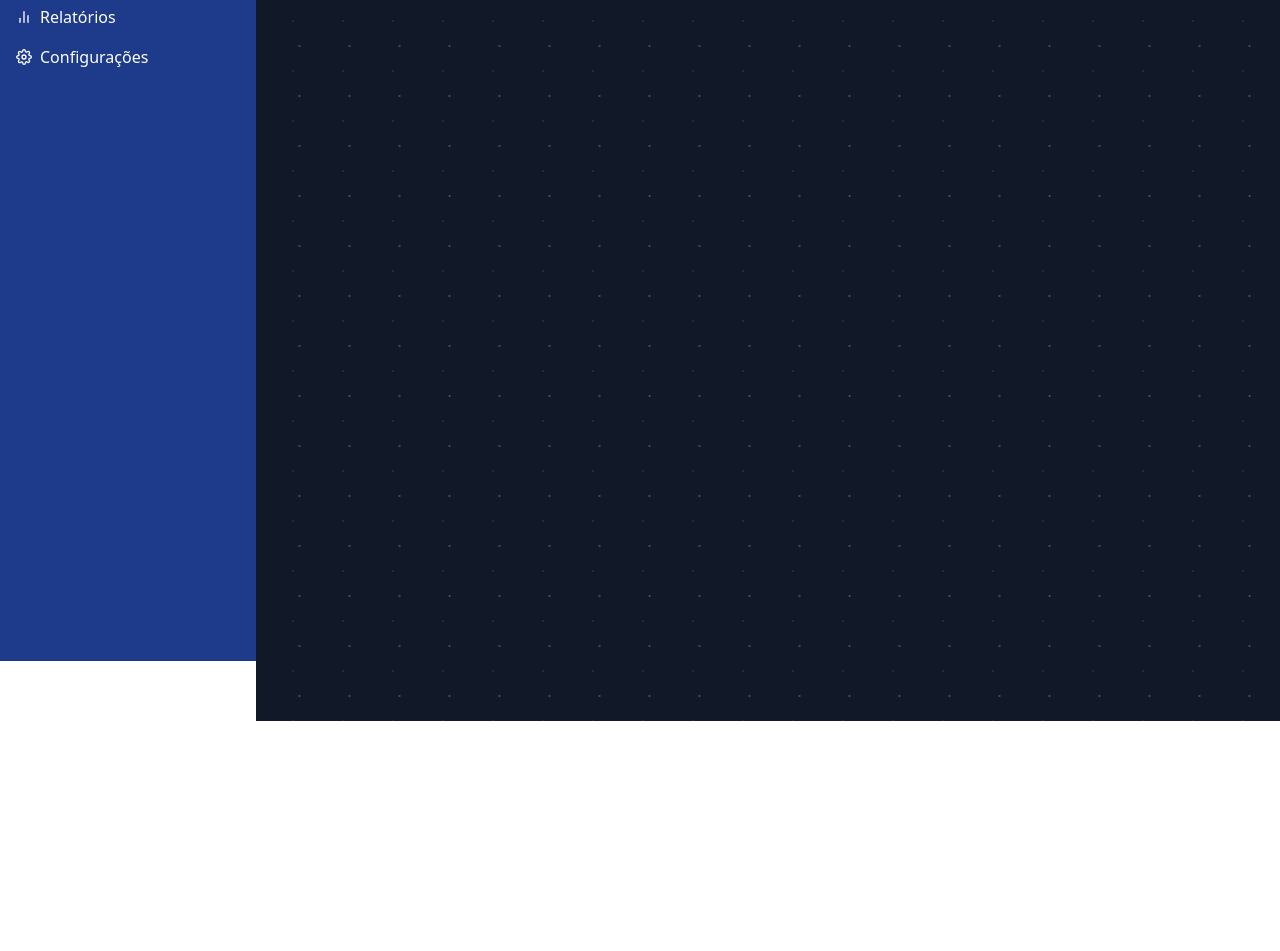
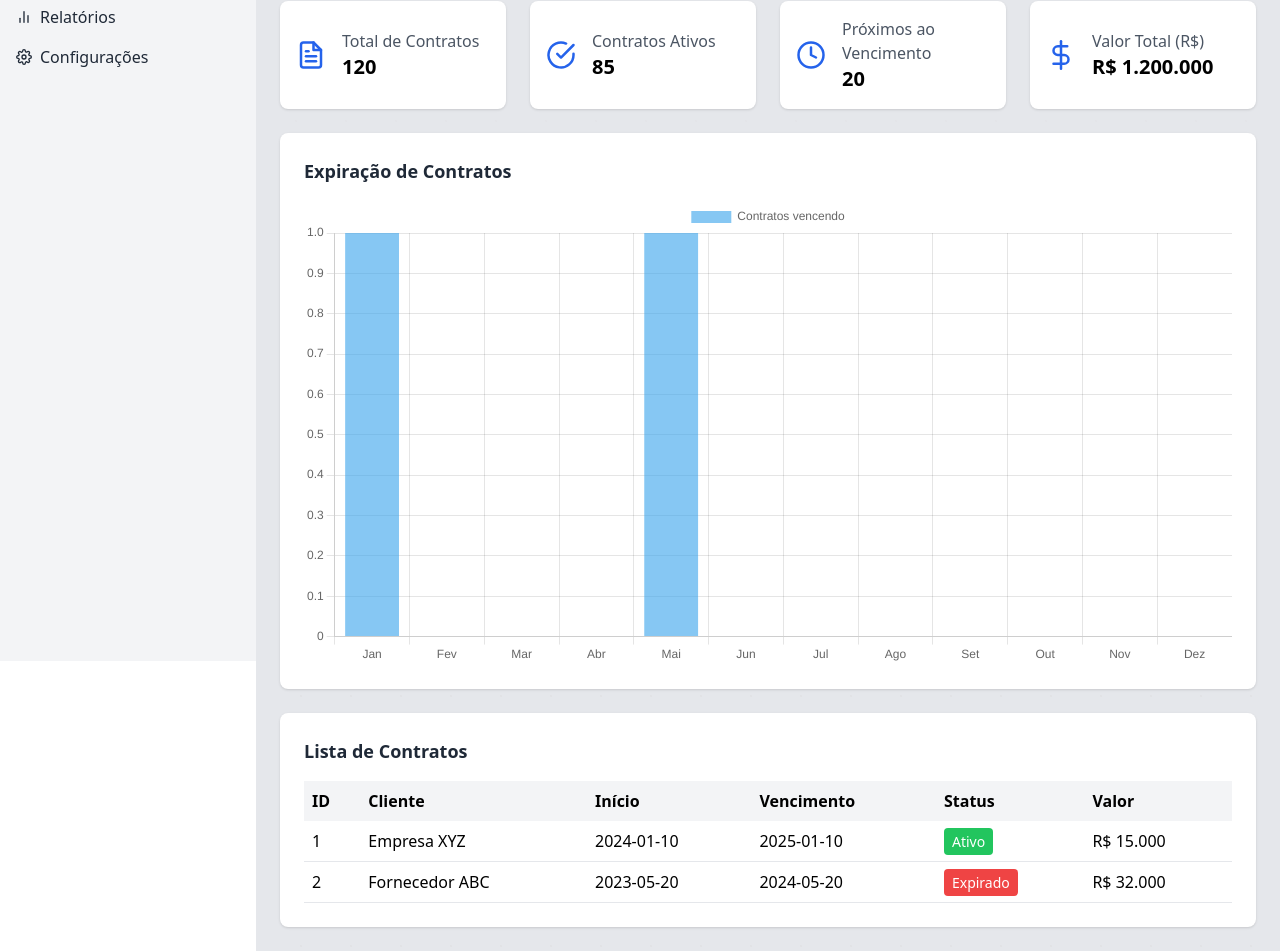
Before and after one commit to albsondev/contract-management-dashboard, a React (Vite) app: page / in a window 1280 px wide. Shown: the part 139-1090 px from the top of the page. Before the commit the page ends 860 px from the top, so only its background shows below. Built offline with nearby package versions, Linux system fonts and the light colour scheme.

Commit message:
crated basic pages + new components Dashboard

```diff
--- a/package.json
+++ b/package.json
@@ -41,7 +41,9 @@
   "dependencies": {
     "@heroicons/react": "2.1.5",
     "@types/react-router-dom": "^5.3.3",
+    "chart.js": "^4.4.7",
     "react": "18.3.1",
+    "react-chartjs-2": "^5.3.0",
     "react-dom": "18.3.1",
     "react-icons": "^5.4.0",
     "react-router-dom": "^7.1.5"
--- a/src/app/app.tsx
+++ b/src/app/app.tsx
@@ -1,15 +1,16 @@
 import { BrowserRouter as Router, Routes, Route } from "react-router-dom";
 import Layout from "../components/layout/Layout";
+import Dashboard from "../pages/Dashboard";
 
 const App = () => {
   return (
     <Router>
       <Layout>
         <Routes>
-          <Route path="/" element={<div>Dashboard</div>} />
+          <Route path="/" element={<Dashboard />} />
           <Route path="/contracts" element={<div>Contratos</div>} />
           <Route path="/reports" element={<div>Relatórios</div>} />
-          <Route path="/settings" element={<div>Configurações</div>} />
+          <Route path="/settings" element={<div>Configurações ss</div>} />
         </Routes>
       </Layout>
     </Router>
--- /dev/null
+++ b/src/assets/mockContracts.json
@@ -0,0 +1,20 @@
+[
+    {
+      "id": 1,
+      "client": "Empresa XYZ",
+      "startDate": "2024-01-10",
+      "endDate": "2025-01-10",
+      "status": "Ativo",
+      "value": 15000,
+      "type": "Serviços"
+    },
+    {
+      "id": 2,
+      "client": "Fornecedor ABC",
+      "startDate": "2023-05-20",
+      "endDate": "2024-05-20",
+      "status": "Expirado",
+      "value": 32000,
+      "type": "Fornecimento"
+    }
+  ]
--- /dev/null
+++ b/src/components/dashboard/ContractsChart.tsx
@@ -0,0 +1,47 @@
+import { Bar } from "react-chartjs-2";
+import { Chart as ChartJS, CategoryScale, LinearScale, BarElement, Title, Tooltip, Legend } from "chart.js";
+import mockContracts from "../../assets/mockContracts.json";
+
+// Ensure mockContracts is typed correctly
+const contracts: Contract[] = mockContracts as Contract[];
+
+interface Contract {
+  endDate: string;
+}
+
+ChartJS.register(CategoryScale, LinearScale, BarElement, Title, Tooltip, Legend);
+
+const getContractsByMonth = () => {
+  const months = Array(12).fill(0);
+
+  contracts.forEach((contract: Contract) => {
+    const month: number = new Date(contract.endDate).getMonth();
+    months[month] += 1;
+  });
+
+  return months;
+};
+
+const ContractsChart = () => {
+  const data = {
+    labels: [
+      "Jan", "Fev", "Mar", "Abr", "Mai", "Jun", "Jul", "Ago", "Set", "Out", "Nov", "Dez"
+    ],
+    datasets: [
+      {
+        label: "Contratos vencendo",
+        data: getContractsByMonth(),
+        backgroundColor: "rgba(54, 162, 235, 0.6)",
+      }
+    ]
+  };
+
+  return (
+    <div className="bg-white shadow rounded-lg p-6">
+      <h3 className="text-lg font-semibold text-gray-800 mb-4">Expiração de Contratos</h3>
+      <Bar data={data} />
+    </div>
+  );
+};
+
+export default ContractsChart;
--- /dev/null
+++ b/src/components/dashboard/ContractsTable.tsx
@@ -0,0 +1,56 @@
+import mockContractsData from "../../assets/mockContracts.json";
+
+const mockContracts: Contract[] = mockContractsData as Contract[];
+
+interface Contract {
+  id: number;
+  client: string;
+  startDate: string;
+  endDate: string;
+  status: string;
+  value: number;
+}
+
+const ContractsTable = () => {
+  return (
+    <div className="bg-white shadow rounded-lg p-6">
+      <h3 className="text-lg font-semibold text-gray-800 mb-4">Lista de Contratos</h3>
+      <div className="overflow-x-auto">
+        <table className="w-full border-collapse">
+          <thead>
+            <tr className="bg-gray-100">
+              <th className="p-2 text-left">ID</th>
+              <th className="p-2 text-left">Cliente</th>
+              <th className="p-2 text-left">Início</th>
+              <th className="p-2 text-left">Vencimento</th>
+              <th className="p-2 text-left">Status</th>
+              <th className="p-2 text-left">Valor</th>
+            </tr>
+          </thead>
+          <tbody>
+            {mockContracts.map((contract: Contract) => (
+              <tr key={contract.id} className="border-b">
+                <td className="p-2">{contract.id}</td>
+                <td className="p-2">{contract.client}</td>
+                <td className="p-2">{contract.startDate}</td>
+                <td className="p-2">{contract.endDate}</td>
+                <td className="p-2">
+                  <span
+                    className={`px-2 py-1 rounded text-white text-sm ${
+                      contract.status === "Ativo" ? "bg-green-500" : "bg-red-500"
+                    }`}
+                  >
+                    {contract.status}
+                  </span>
+                </td>
+                <td className="p-2">R$ {contract.value.toLocaleString("pt-BR")}</td>
+              </tr>
+            ))}
+          </tbody>
+        </table>
+      </div>
+    </div>
+  );
+};
+
+export default ContractsTable;
--- /dev/null
+++ b/src/components/dashboard/MetricCards.tsx
@@ -0,0 +1,27 @@
+import { FiFileText, FiCheckCircle, FiClock, FiDollarSign } from "react-icons/fi";
+
+// Mock de métricas (podemos substituir por dados dinâmicos depois)
+const metrics = [
+  { id: 1, label: "Total de Contratos", value: 120, icon: <FiFileText /> },
+  { id: 2, label: "Contratos Ativos", value: 85, icon: <FiCheckCircle /> },
+  { id: 3, label: "Próximos ao Vencimento", value: 20, icon: <FiClock /> },
+  { id: 4, label: "Valor Total (R$)", value: "R$ 1.200.000", icon: <FiDollarSign /> }
+];
+
+const MetricCards = () => {
+  return (
+    <div className="grid grid-cols-1 md:grid-cols-2 lg:grid-cols-4 gap-6">
+      {metrics.map((metric) => (
+        <div key={metric.id} className="p-4 bg-white shadow rounded-lg flex items-center space-x-4">
+          <div className="text-blue-600 text-3xl">{metric.icon}</div>
+          <div>
+            <p className="text-gray-600">{metric.label}</p>
+            <h3 className="text-xl font-bold">{metric.value}</h3>
+          </div>
+        </div>
+      ))}
+    </div>
+  );
+};
+
+export default MetricCards;
--- a/src/components/layout/Header.tsx
+++ b/src/components/layout/Header.tsx
@@ -1,6 +1,6 @@
 const Header = () => {
     return (
-      <header className="bg-white shadow-md p-4 flex justify-between items-center">
+      <header className="bg-gray-100 shadow-md p-4 flex justify-between items-center">
         <h1 className="text-xl font-semibold text-gray-800">Dashboard de Contratos</h1>
         <div>
           <span className="text-gray-600">Bem-vindo, Usuário</span>
--- a/src/components/layout/Layout.tsx
+++ b/src/components/layout/Layout.tsx
@@ -12,7 +12,7 @@ const Layout = ({ children }: LayoutProps) => {
       <Sidebar />
       <div className="flex-1 flex flex-col">
         <Header />
-        <main className="p-6">{children}</main>
+        <main className="p-6 bg-gray-200">{children}</main>
       </div>
     </div>
   );
--- a/src/components/layout/Sidebar.tsx
+++ b/src/components/layout/Sidebar.tsx
@@ -9,7 +9,7 @@ const Sidebar = () => {
     <div
       className={`${
         isOpen ? "w-64" : "w-20"
-      } bg-blue-900 h-screen text-white transition-all duration-300`}
+      } bg-gray-100 h-screen text-gray-800 transition-all duration-300`}
     >
       <button
         onClick={() => setIsOpen(!isOpen)}
--- /dev/null
+++ b/src/pages/Dashboard.tsx
@@ -0,0 +1,22 @@
+import MetricCards from "../components/dashboard/MetricCards";
+import ContractsTable from "../components/dashboard/ContractsTable";
+import ContractsChart from "../components/dashboard/ContractsChart";
+
+const Dashboard = () => {
+  return (
+    <div className="space-y-6">
+      <h2 className="text-2xl font-semibold text-gray-800">Visão Geral</h2>
+
+      {/* Cards de Métricas */}
+      <MetricCards />
+
+      {/* Gráficos */}
+      <ContractsChart />
+
+      {/* Tabela de Contratos */}
+      <ContractsTable />
+    </div>
+  );
+};
+
+export default Dashboard;
```
Also changed, not shown: tsconfig.app.json (+6 -3 lines), 1 other file (tests, documents, lock files or other folders).
